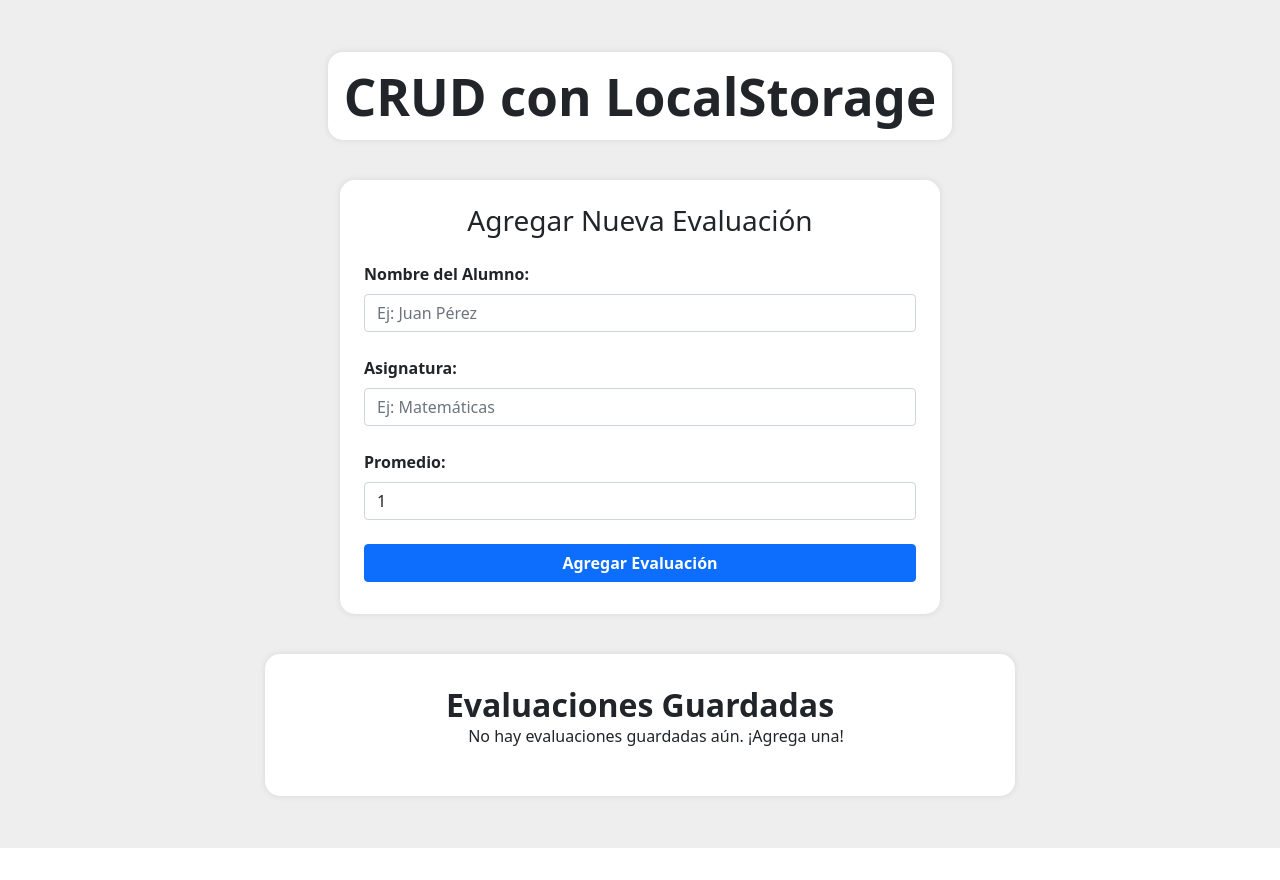
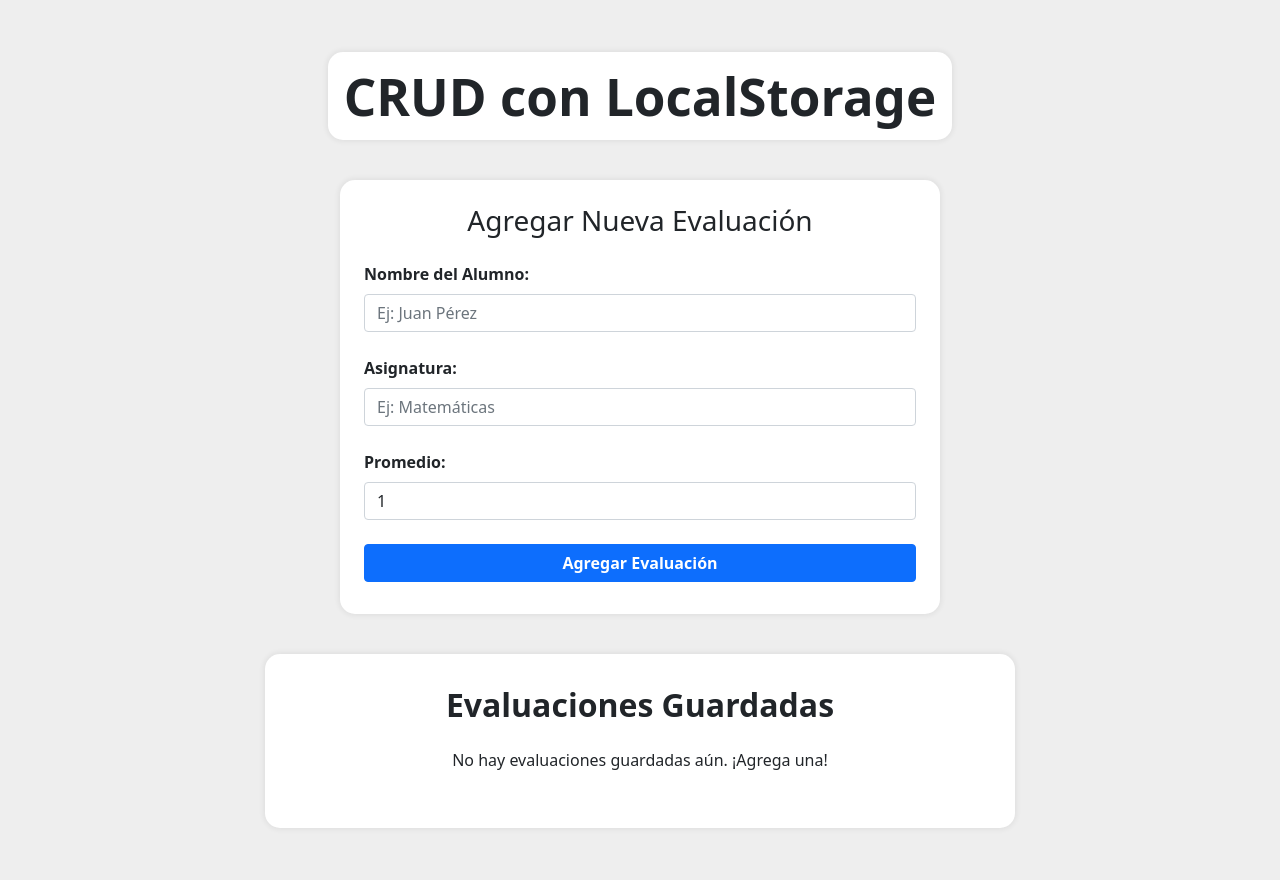
Before and after one commit to FrappuccinoIc/react-crud, a React (Vite) app: page / in a window 1280 px wide. Before the commit the page ends 848 px from the top, so only its background shows below. Built offline with nearby package versions, Linux system fonts and the light colour scheme.

Commit message:
Fix de tamaño de li y ul

```diff
--- a/src/App.css
+++ b/src/App.css
@@ -43,6 +43,13 @@ form button {
   width: 100%;
 }
 
+#list-ul {
+  width: inherit;
+  background-color: rgba(255, 255, 255, 0);
+  border: none;
+  box-shadow: rgb(0 0 0 / 0%) 0px 0px;
+}
+
 li {
   list-style-type: none;
   display: flex;
--- a/src/components/Item.jsx
+++ b/src/components/Item.jsx
@@ -12,10 +12,10 @@ function Item({ item, itemToEdit, deleteItem, editItem}) {
     })
 
     return (
-        <li className='container row bg-light mt-3 pt-3 pb-3'>
+        <li className='container row bg-light mt-3'>
             <div id='li-info' className='col-7'>
-                <p className='fs-5 fw-bold m-0 text-start'>Alumno: {item.value}</p>
-                <p className='fw-secondary m-0 text-start'>Asignatura: {item.subject}</p>
+                <p className='fs-5 fw-bold m-0 text-start text-wrap'>Alumno: {item.value}</p>
+                <p className='fw-secondary m-0 text-start text-wrap'>Asignatura: {item.subject}</p>
                 <p className='m-0 text-start'>Nota: <span className='fw-bold'>{item.grade}</span></p>
                 <p className='m-0 text-start escala-notas border rounded-pill fw-primary fw-bold'>{textoEscala}</p>
             </div>
--- a/src/components/List.jsx
+++ b/src/components/List.jsx
@@ -6,7 +6,7 @@ function List({ items, itemToEdit, deleteItem, editItem }) {
     return (
         <div id='list' className='container p-3'>
             <h2 className='fw-bold mt-3 mb-0'>Evaluaciones Guardadas</h2>
-            <ul>
+            <ul id='list-ul' className='container p-4 mb-0 mt-0'>
                 {items.length ? items.map((item) => (
                     <Item key={item.id} item={item} itemToEdit={itemToEdit} deleteItem={deleteItem} editItem={editItem}/>
                 )) : <p>No hay evaluaciones guardadas aún. ¡Agrega una!</p> }
```
